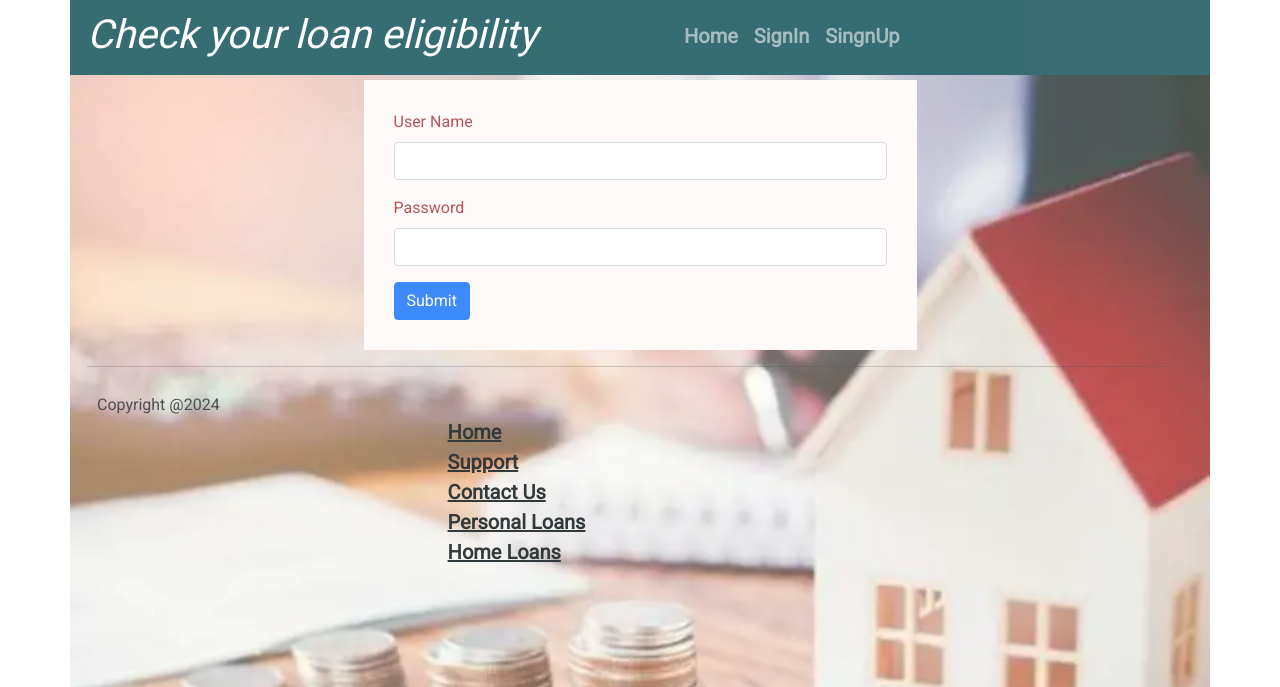
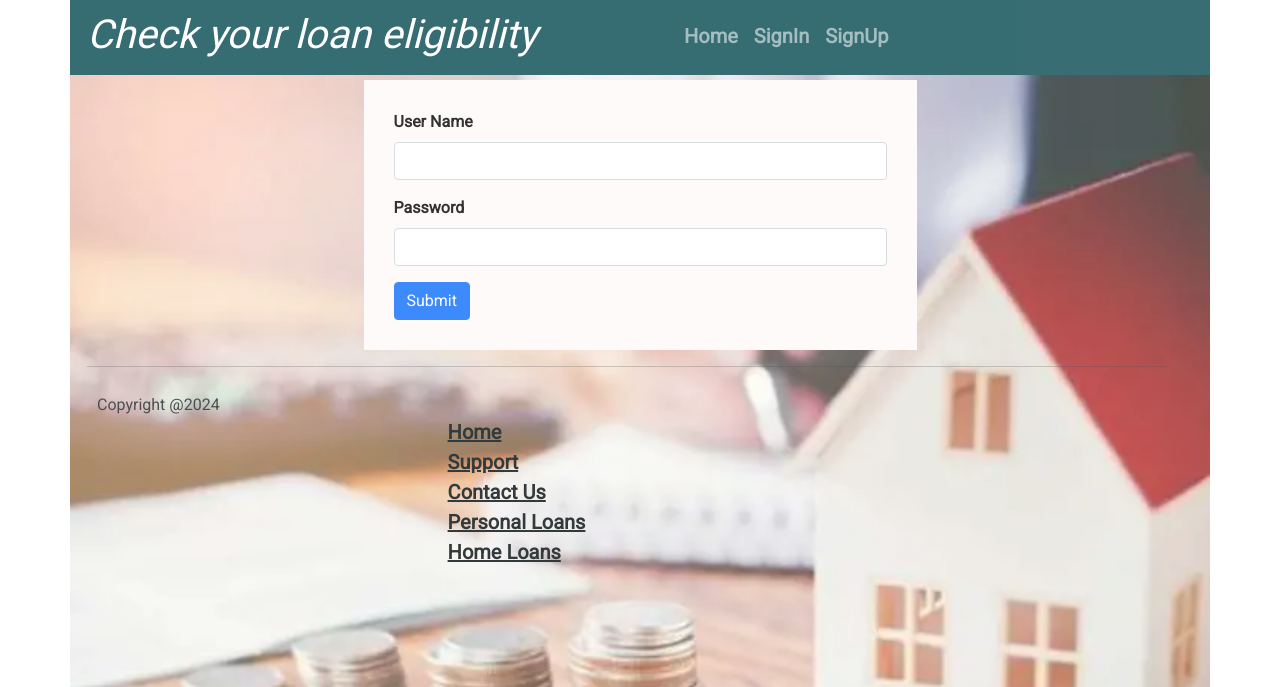
Before and after one commit to tahyd/loans_python_flask_app, a Flask app: page /signin in a window 1280 px wide. Shown: the top 687 px of the page. Run offline with Flask 3, Linux system fonts and the light colour scheme.

Commit message:
UI Changed

```diff
--- a/app.py
+++ b/app.py
@@ -57,7 +57,7 @@ def signup() :
        user:User = User(request.form['fullname'],request.form['email'],request.form['username'],request.form['password']);
        print(user)
        if save(user) :
-        return "Hi "+ user.fullname+" your data is scuccessfully store"
+        return "Hi "+ user.fullname+" your data is scuccessfully stored"
     return render_template('signup.html')
 @app.route('/register',methods=["POST"])
 def registerUser():
@@ -115,6 +115,9 @@ def apply() :
 
     return render_template('apply.html',username=username)
 
+@app.route('/logout')
+def logout() :
+   return render_template('index.html',logout_message='You are logged out successfully')
 
 @app.errorhandler(Exception)
 def handle_exception(e):
--- a/static/css/style.css
+++ b/static/css/style.css
@@ -110,3 +110,10 @@ footer{
 
     border: 1px solid blue;
 }
+
+
+
+
+.form-label{
+    color: #010a0b;
+}
--- a/templates/apply.html
+++ b/templates/apply.html
@@ -30,7 +30,7 @@
           <div class="collapse navbar-collapse" id="navbarNavAltMarkup">
             <div class="navbar-nav">
 
-              <a class="nav-link navlink" href="#">Logout</a>
+              <a class="nav-link navlink" href="logout">Logout</a>
 
             </div>
           </div>
--- a/templates/index.html
+++ b/templates/index.html
@@ -28,7 +28,7 @@
           </button>
           <div class="collapse navbar-collapse" id="navbarNavAltMarkup">
             <div class="navbar-nav">
-              <a class="nav-link navlink" aria-current="page" href="#">Home</a>
+              <a class="nav-link navlink" aria-current="page" href="/">Home</a>
               <a class="nav-link navlink" href="signin">SignIn</a>
               <a class="nav-link navlink" href="signup">SignUp</a>
 
@@ -56,6 +56,7 @@
 
         <div class="row main-section">
             <div class="col">
+              {{logout_message}}
 
               <div id="carouselExampleSlidesOnly" class="carousel slide" data-bs-ride="carousel">
                 <div class="carousel-inner slider">
--- a/templates/login.html
+++ b/templates/login.html
@@ -28,9 +28,9 @@
           </button>
           <div class="collapse navbar-collapse" id="navbarNavAltMarkup">
             <div class="navbar-nav">
-              <a class="nav-link navlink" aria-current="page" href="#">Home</a>
-              <a class="nav-link navlink" href="#">SignIn</a>
-              <a class="nav-link navlink" href="#">SingnUp</a>
+              <a class="nav-link navlink" aria-current="page" href="/">Home</a>
+              <a class="nav-link navlink" href="signin">SignIn</a>
+              <a class="nav-link navlink" href="signup">SignUp</a>
 
             </div>
           </div>
@@ -60,13 +60,13 @@
 
                     <form action="signin" method="post">
                         <div class="mb-3">
-                          <label for="exampleInputEmail1" class="form-label">User Name</label>
+                          <label for="exampleInputEmail1" style="color: black;font-weight: bold;" class="form-label">User Name</label>
                           <input name="username"
                           type="text" class="form-control" id="exampleInputEmail1" aria-describedby="emailHelp">
 
                         </div>
                         <div class="mb-3">
-                          <label for="exampleInputPassword1" class="form-label">Password</label>
+                          <label for="exampleInputPassword1" style="color: black; font-weight: bold;" class="form-label">Password</label>
                           <input
                           name="password"
                           type="password" class="form-control" id="exampleInputPassword1">
--- a/templates/signup.html
+++ b/templates/signup.html
@@ -28,9 +28,9 @@
           </button>
           <div class="collapse navbar-collapse" id="navbarNavAltMarkup">
             <div class="navbar-nav">
-              <a class="nav-link navlink" aria-current="page" href="#">Home</a>
-              <a class="nav-link navlink" href="#">SignIn</a>
-              <a class="nav-link navlink" href="#">SingnUp</a>
+              <a class="nav-link navlink" aria-current="page" href="/">Home</a>
+              <a class="nav-link navlink" href="signin">SignIn</a>
+              <a class="nav-link navlink" href="signup">SignUp</a>
 
             </div>
           </div>
--- a/templates/userhome.html
+++ b/templates/userhome.html
@@ -31,7 +31,7 @@
             <div class="navbar-nav">
 
 
-              <a class="nav-link navlink" href="signout">SignOut</a>
+              <a class="nav-link navlink" href="logout">LogOut</a>
 
             </div>
           </div>
```
